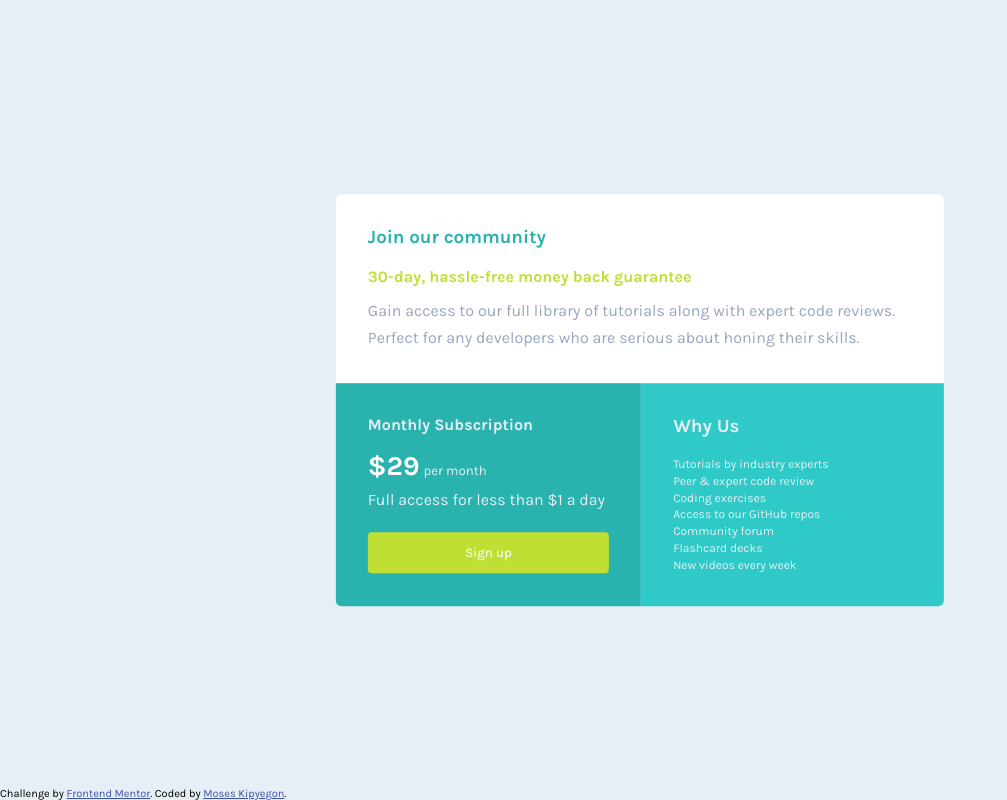
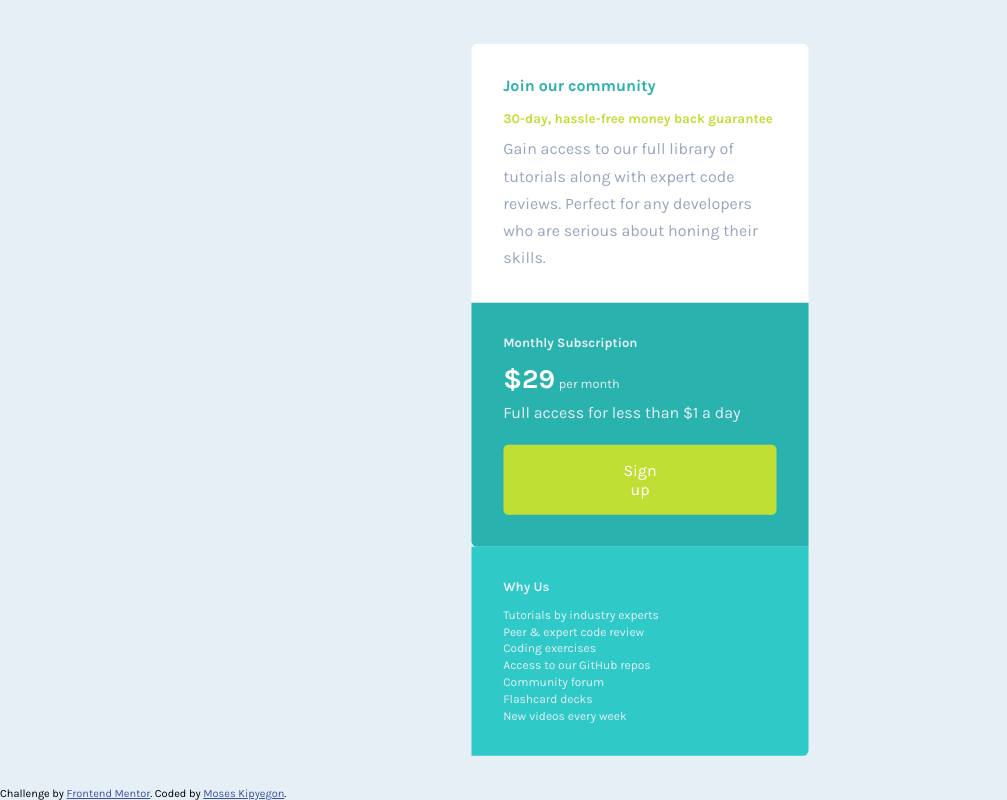
Before and after one commit to MosesKipyegon/grid_card, a website built with Vite: page index.html in a window 1280 px wide. Shown: the whole page, without its empty margins (0-1007 px from the left). Built offline with nearby package versions, Linux system fonts and the light colour scheme.

Commit message:
media query

```diff
--- a/style.css
+++ b/style.css
@@ -30,13 +30,23 @@ body {
   margin: 0 auto;
 }
 
-@media only screen and (max-width: 375px) {
+@media (min-width: 50em) {
+
+  :root {
+    --max-width: 375px;
+    --padding: 1rem;
+  }
+
+  .main__container {
+    width: min(var(--max-width, 100%));
+    margin-inline: auto;
+  }
 
   .card__column {
     display: flex;
     flex-direction: column;
     background: white;
-    max-width: 70%;
+    width: 90%;
     padding: 1.4em;
     border-radius: .3em .3em 0 0;
     margin: 0 auto;
@@ -66,9 +76,11 @@ body {
   }
 
   .card__subscription {
+    display: flex;
+    flex-direction: column;
     background: var(--p-clr-cyan);
-    min-width: 50%;
-    padding: 1.5em;
+    max-width: 90%;
+    padding: 1.4em;
     margin: 0 auto;
   }
 
@@ -90,7 +102,7 @@ body {
 
   .subscription__copy {
     color: var(--n-clr-light-gray);
-    font-size: .8em;
+    font-size: .6em;
     margin-top: .7em;
     margin-bottom: 2em;
   }
@@ -107,11 +119,13 @@ body {
   }
 
   .card__why {
+    display: flex;
+    flex-direction: column;
     background: var(--clr-primary-cyan-light);
-    min-width: 70%;
-    padding: 2em;
+    max-width: 90%;
+    padding: 1.5em;
     margin: 0 auto;
-    border-radius: 0 0 .3em .3em;
+
   }
 
   .card__list {
@@ -200,7 +214,7 @@ button:hover {
 
 .card__why {
   background: var(--clr-primary-cyan-light);
-  width: 303px;
+  width: 90%;
   padding: 2em;
   border-radius: 0 0 .35em 0;
 }
```
